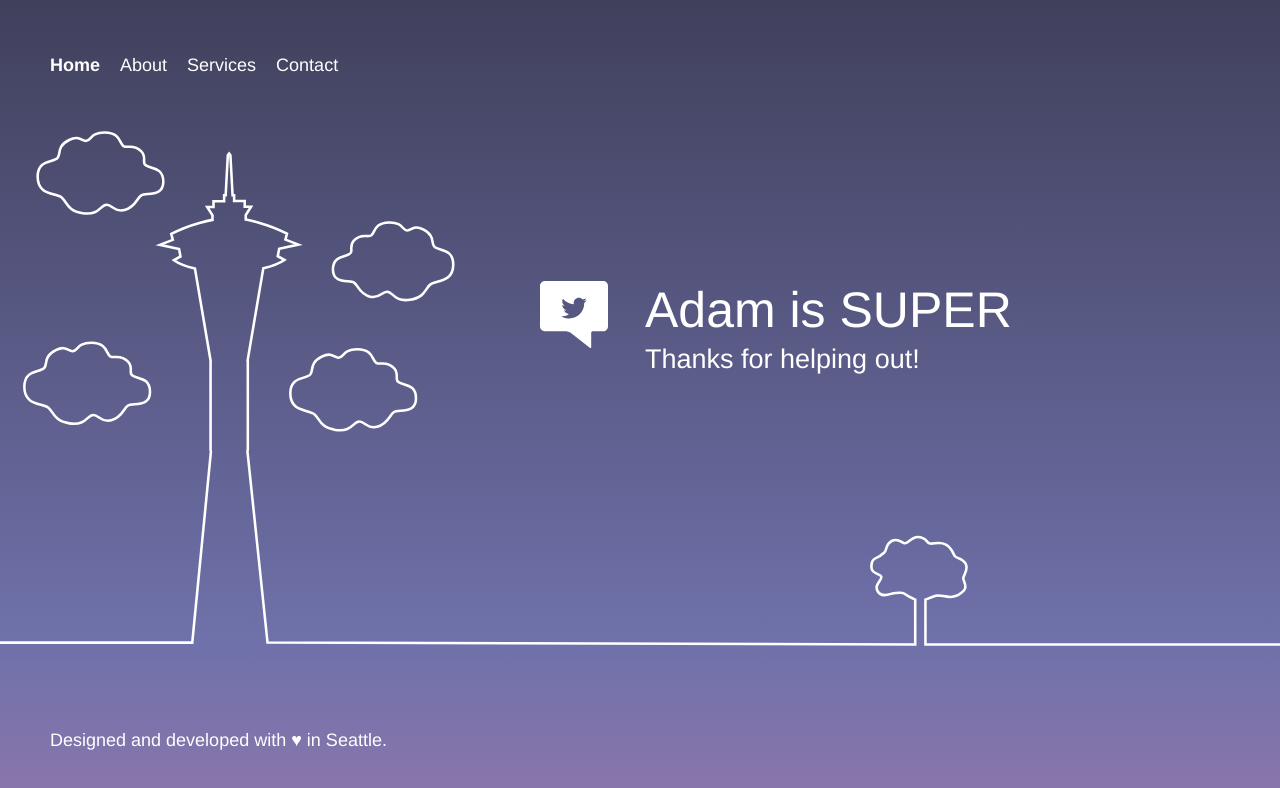
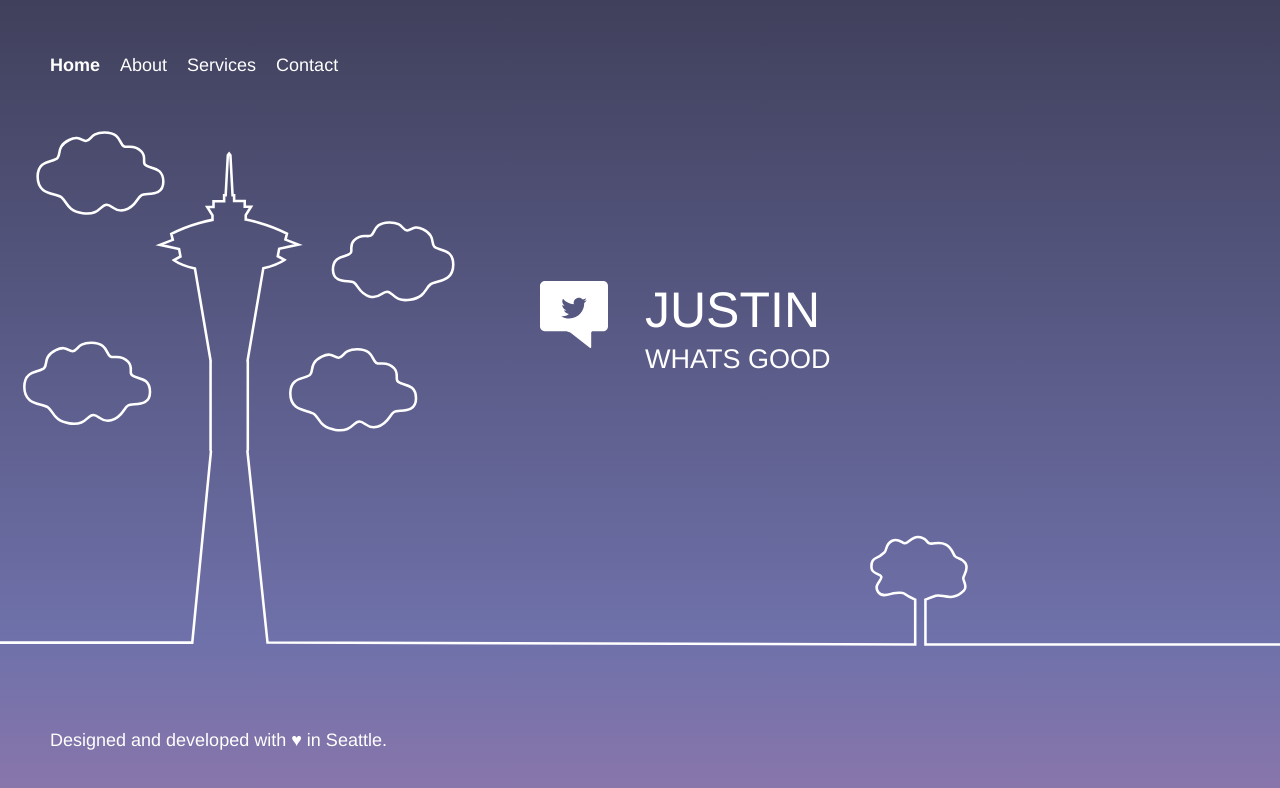
Before and after one commit to ForkedBlock/communitysite, a website: page public/index.html in a window 1280 px wide. Drawn offline with Linux system fonts and the light colour scheme.

Commit message:
--wip-- [skip ci]

```diff
--- a/public/index.html
+++ b/public/index.html
@@ -58,8 +58,8 @@
         <div class="message">
             <a class="twitter-link" href="http://twitter.com/home/?status=I%20created%20a%20project%20with%20AWS%20CodeStar!%20%23AWS%20%23AWSCodeStar%20https%3A%2F%2Faws.amazon.com%2Fcodestar"><img src="img/tweet.svg" /></a>
             <div class="text">
-                <h1>Adam is SUPER</h1>
-                <h2>Thanks for helping out!</h2>
+                <h1>JUSTIN</h1>
+                <h2>WHATS GOOD</h2>
             </div>
         </div>
     </div>
```
